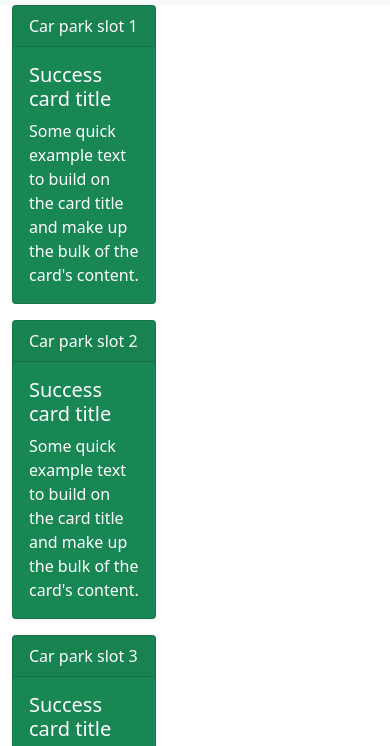
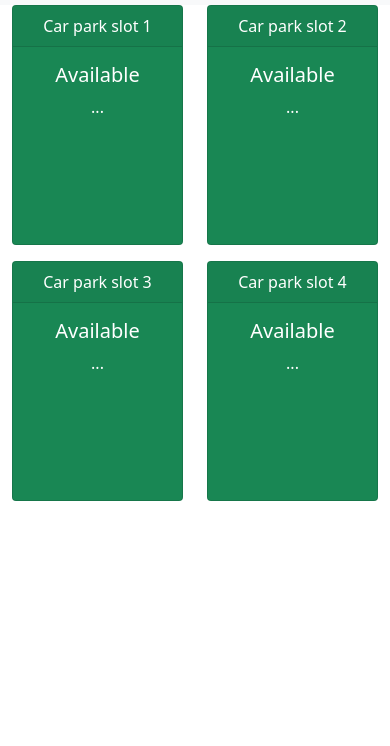
Before and after one commit to SiFeTiNe/exceed-carpark, a plain HTML site: page index.html in a window 390 px wide. Shown: the part 51-797 px from the top of the page. Drawn offline with nearby package versions, Linux system fonts and the light colour scheme.

Commit message:
improve page for responsive

```diff
--- a/index.html
+++ b/index.html
@@ -8,6 +8,7 @@
     <link href="https://cdn.jsdelivr.net/npm/bootstrap@5.0.0-beta2/dist/css/bootstrap.min.css" rel="stylesheet" integrity="sha384-BmbxuPwQa2lc/FVzBcNJ7UAyJxM6wuqIj61tLrc4wSX0szH/Ev+nYRRuWlolflfl" crossorigin="anonymous">
 </head>
 <body>
+
     <nav class="navbar navbar-expand-lg navbar-light bg-light">
         <div class="container-fluid">
           <a class="navbar-brand" href="#">Carpark G8</a>
@@ -45,42 +46,42 @@
         </div>
     </nav>
 
-    <main class="justify-content-center align-items-center">
-        <div class="container">
+    <main style="size: cover;">
+        <div class="container justify-content-center align-items-center">
             <div class="row">
-              <div class="col-sm">
-                <div class="card text-white bg-success mb-3" style="width: 9rem;">
-                    <div class="card-header">Car park slot 1</div>
+                <div class="col">
+                <div class="card text-white bg-success mb-3" style="height: 15rem;">
+                    <div class="card-header text-center">Car park slot 1</div>
                         <div class="card-body">
-                      <h5 class="card-title">Success card title</h5>
-                      <p class="card-text">Some quick example text to build on the card title and make up the bulk of the card's content.</p>
+                            <h5 class="card-title text-center">Available</h5>
+                            <p class="card-text text-center">...</p>
                         </div>
                     </div>
                 </div>
-              <div class="col-sm">
-                <div class="card text-white bg-success mb-3" style="width: 9rem;">
-                    <div class="card-header">Car park slot 2</div>
+                <div class="col">
+                <div class="card text-white bg-success mb-3" style="height: 15rem;">
+                    <div class="card-header text-center">Car park slot 2</div>
                         <div class="card-body">
-                      <h5 class="card-title">Success card title</h5>
-                      <p class="card-text">Some quick example text to build on the card title and make up the bulk of the card's content.</p>
+                            <h5 class="card-title text-center">Available</h5>
+                            <p class="card-text text-center">...</p>
                         </div>
                     </div>
                 </div>
-              <div class="col-sm">
-                <div class="card text-white bg-success mb-3" style="width: 9rem;">
-                    <div class="card-header">Car park slot 3</div>
+                <div class="col">
+                <div class="card text-white bg-success mb-3" style="height: 15rem;">
+                    <div class="card-header text-center">Car park slot 3</div>
                         <div class="card-body">
-                      <h5 class="card-title">Success card title</h5>
-                      <p class="card-text">Some quick example text to build on the card title and make up the bulk of the card's content.</p>
+                            <h5 class="card-title text-center">Available</h5>
+                            <p class="card-text text-center">...</p>
                         </div>
                     </div>
                 </div>
-              <div class="col-sm">
-                <div class="card text-white bg-success mb-3" style="width: 9rem;">
-                    <div class="card-header">Car park slot 4</div>
+                <div class="col">
+                <div class="card text-white bg-success mb-3" style="height: 15rem;">
+                    <div class="card-header text-center">Car park slot 4</div>
                         <div class="card-body">
-                      <h5 class="card-title">Success card title</h5>
-                      <p class="card-text">Some quick example text to build on the card title and make up the bulk of the card's content.</p>
+                            <h5 class="card-title text-center">Available</h5>
+                            <p class="card-text text-center">...</p>
                         </div>
                     </div>
                 </div>
```
Lines whose indentation alone changed are shown as unchanged.
